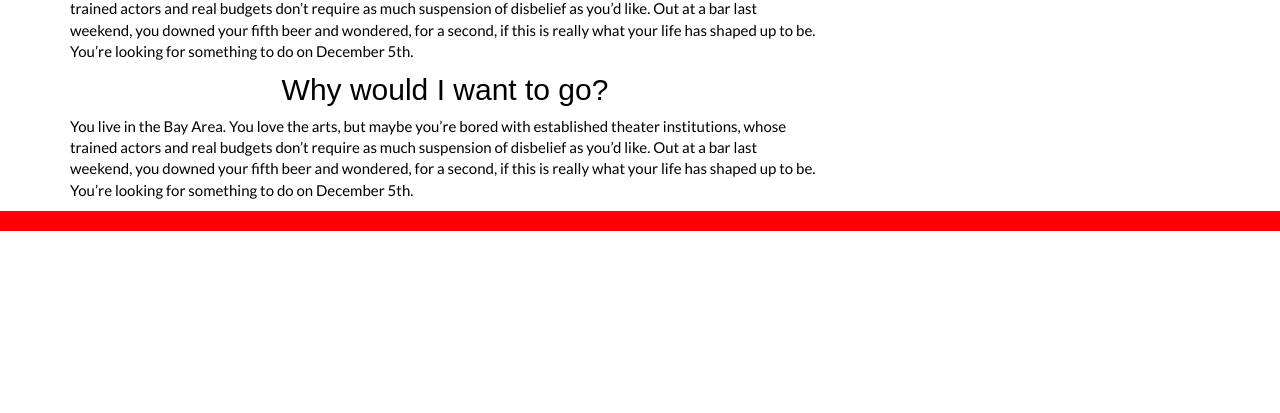
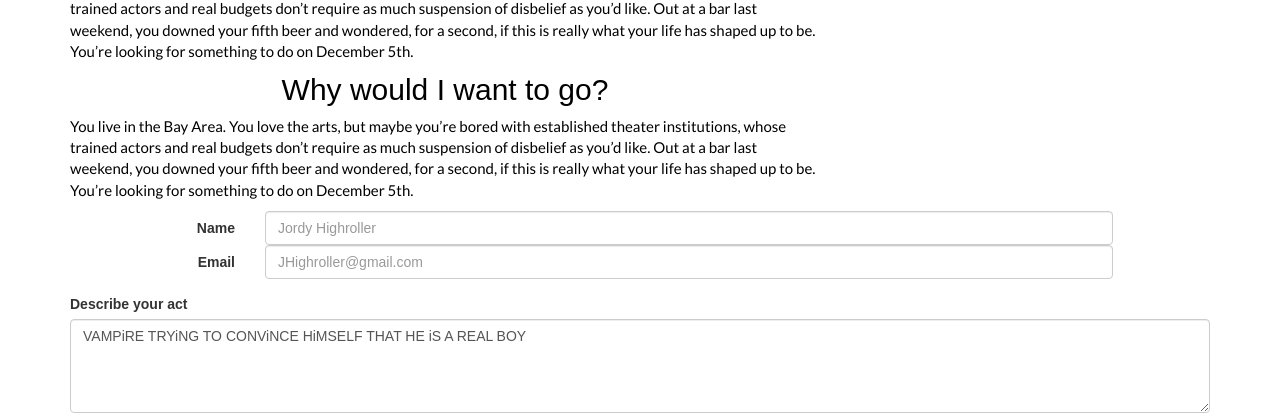
Before and after one commit to brooksryan/ChristmasInJuly, a PHP site: page / in a window 1280 px wide. Shown: the part 1744-2157 px from the top of the page. Before the commit the page ends 1975 px from the top, so only its background shows below. Run offline with PHP 8.4, Linux system fonts and the light colour scheme; some libraries are stand-ins or nearby versions.

Commit message:
created workWorkWithUs.php and form.php file. added to homepage for registration.

```diff
--- a/CSS/style.css
+++ b/CSS/style.css
@@ -144,7 +144,7 @@ header .navbar-brand h1 {
 
 .page#introduction {
 
-	background: url("homePageBackground.jpg") no-repeat center center;
+	background: url("images/homePageBackground.jpg") no-repeat center center;
 	background-size:cover;
 	min-height: 700px;
 
@@ -245,6 +245,19 @@ a.btn-default.ctaButton {
 
 }
 
+/*form*/
+
+div#workWithUs {
+
+	text-align: left;
+}
+
+form {
+
+	text-align: left;
+};
+
+
 /*footer*/
 
 footer{
--- /dev/null
+++ b/Components/php/form.php
@@ -0,0 +1,29 @@
+
+<div class="container">
+<form>
+	<div class="form-horizontal">
+		<div class="form-group">
+			<div class="labelDiv">
+			<label for="inputName" class="col-sm-2 control-label">Name</label>
+
+			<div class="col-sm-9">
+			<input type="text" class="form-control col-sm-10" id="inputName" placeholder="Jordy Highroller">
+
+			</div>
+			</div>
+
+			<label for="inputEmail" class="col-sm-2 control-label">Email</label>
+			<div class="col-sm-9">
+
+			<input type="email" class="form-control" id="inputEmail" placeholder="JHighroller@gmail.com">
+
+			</div>
+		</div> <!-- email form group -->
+		</div> <!-- form group -->
+	</div><!-- form-inline -->
+	<div class="container">
+	<label for="describeYourAct" class="control-label">Describe your act</label>
+	<textarea id="describeYourAct" rows="4" class="form-control">VAMPiRE TRYiNG TO CONViNCE HiMSELF THAT HE iS A REAL BOY</textarea>
+	</div>
+</form>
+</div>
--- a/index.php
+++ b/index.php
@@ -49,6 +49,10 @@
 			<?php include 'pages/ticketsInfo.php'; ?>
 		</div> <!-- tickets page  -->
 
+		<div class="page" id="workWithUs" >
+			<?php include 'pages/registration.php'; ?>
+		</div> <!-- tickets page  -->
+
 	</div>  <!-- fillerPages -->
 	<footer>
 		<div class="container-fluid">
--- a/pages/detailsPage.php
+++ b/pages/detailsPage.php
@@ -49,5 +49,4 @@
 		</div> <!-- whyDoICareText -->
 
 	</div> <!-- Row whyDoICare -->
-
 </div>	<!-- content container -->
--- /dev/null
+++ b/pages/registration.php
@@ -0,0 +1,38 @@
+<!DOCTYPE html>
+<html lang="en">
+
+<head>
+  <meta charset="UTF-8">
+  <title>Christmas In July</title>
+  <link rel="stylesheet" href="https://maxcdn.bootstrapcdn.com/bootstrap/3.3.1/css/bootstrap.min.css">
+  <!-- Latest compiled and minified CSS -->
+  <link rel="stylesheet" href="https://maxcdn.bootstrapcdn.com/bootstrap/3.3.5/css/bootstrap.min.css">
+  <link rel="stylesheet" href="CSS/style.css">
+  <script src="js/prefixfree.min.js"></script>
+  <meta name="viewport" content="width=device-width, initial-scale=1">
+</head>
+
+<body>
+
+
+<!-- this is the input form -->
+	<?php
+		$path = $_SERVER['DOCUMENT_ROOT'];
+	   	$path .= "/BeteV2/Components/php/form.php";
+	   	include_once($path);
+	?>
+
+<!-- End input form -->
+
+</body>
+
+<footer>
+	<div class="container-fluid">
+
+	</div><!-- footer container -->
+</footer>
+<script src="https://ajax.googleapis.com/ajax/libs/jquery/1.11.3/jquery.min.js"></script>
+<script src="https://maxcdn.bootstrapcdn.com/bootstrap/3.3.5/js/bootstrap.min.js"></script>
+<script src="JS/myscript.js"></script>
+
+</html>
```
